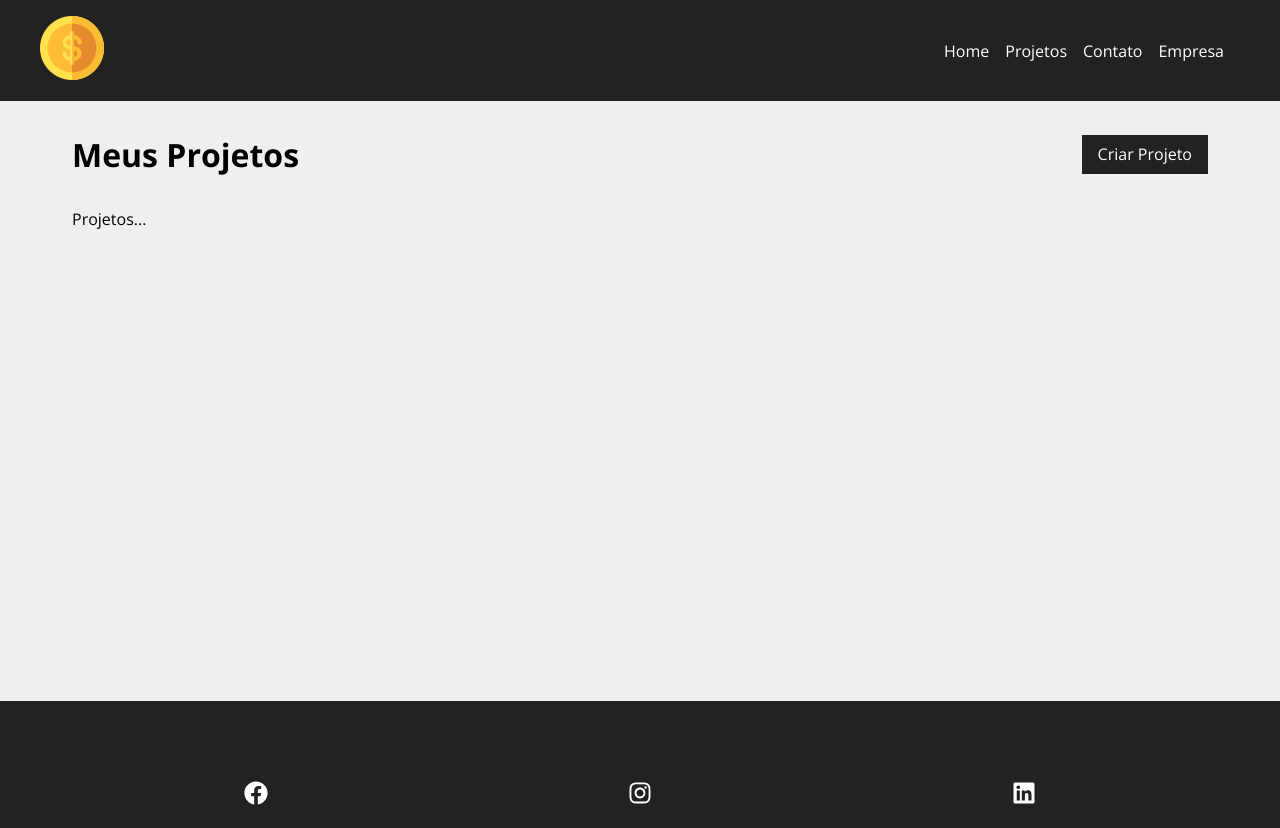
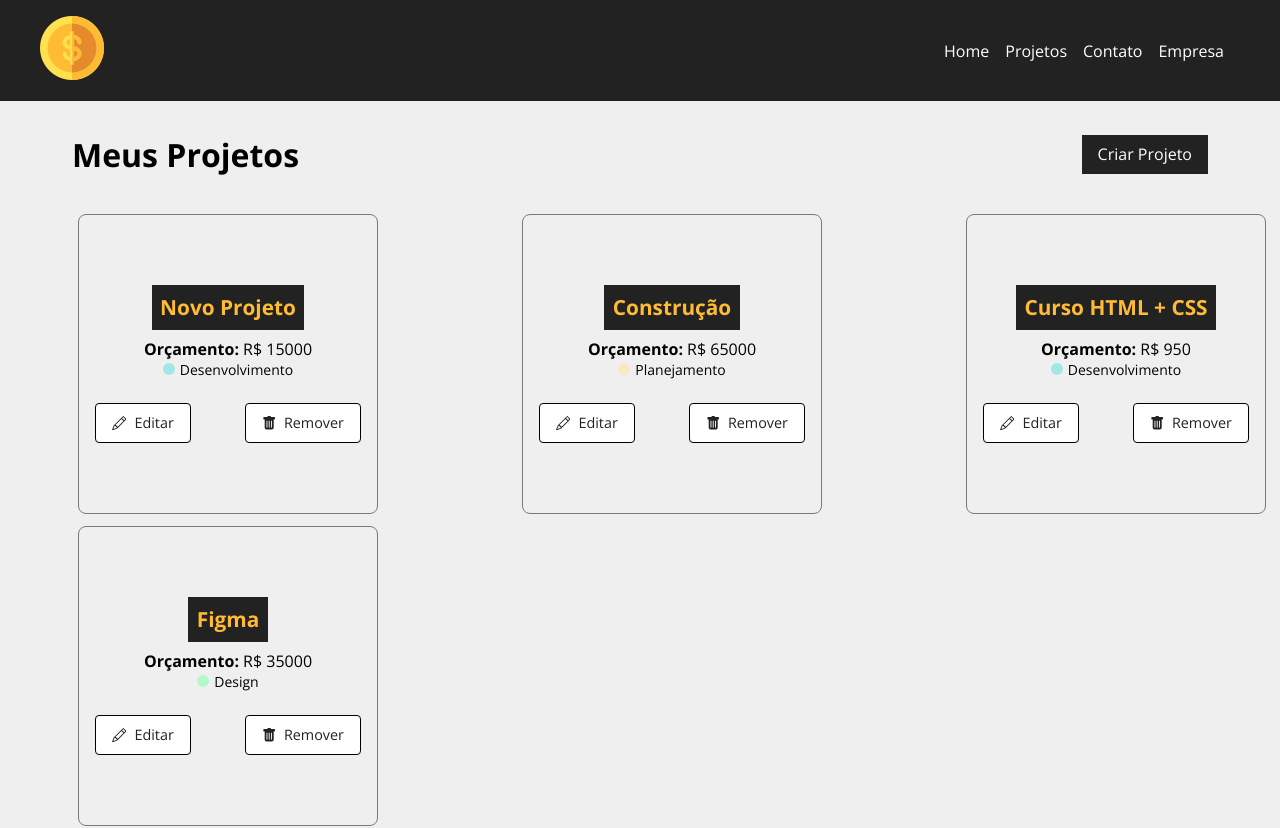
Before and after one commit to Filipe520/Costs, a React (Vite) app: page /projects in a window 1280 px wide. Shown: the top 828 px of the page. Built offline with nearby package versions, Linux system fonts and the light colour scheme; data requests are answered from the project's data file.

Commit message:
Resgatando projetos do banco de dados

```diff
--- a/db.json
+++ b/db.json
@@ -7,6 +7,39 @@
       "category": {
         "id": "2",
         "name": "Desenvolvimento"
+      },
+      "cost": 0,
+      "services": []
+    },
+    {
+      "id": "47b2",
+      "name": "Construção",
+      "budget": "65000",
+      "category": {
+        "id": "4",
+        "name": "Planejamento"
+      },
+      "cost": 0,
+      "services": []
+    },
+    {
+      "id": "e49f",
+      "name": "Curso HTML + CSS",
+      "budget": "950",
+      "category": {
+        "id": "2",
+        "name": "Desenvolvimento"
+      },
+      "cost": 0,
+      "services": []
+    },
+    {
+      "id": "e5c1",
+      "name": "Figma",
+      "budget": "35000",
+      "category": {
+        "id": "3",
+        "name": "Design"
       },
       "cost": 0,
       "services": []
--- /dev/null
+++ b/src/components/pages/Projects/ProjectCard/ProjectCard.jsx
@@ -0,0 +1,30 @@
+import styles from "./ProjectCard.module.css";
+import { Link } from "react-router-dom";
+
+import { BsFillTrashFill, BsPencil } from "react-icons/bs";
+
+const ProjectCard = ({ id, name, budget, category, handleRemover }) => {
+  return (
+    <div className={styles.project_card}>
+      <h4>{name}</h4>
+      <p>
+        <span>Orçamento:</span> R$ {budget}
+      </p>
+      <p className={styles.category_text}>
+        <span className={`${styles[category.toLowerCase()]}`}></span> {category}
+      </p>
+      <div className={styles.project_card_actions}>
+        <Link to={`/project/${id}`} className={styles.edit}>
+          <BsPencil /> Editar
+        </Link>
+        <button onClick={() => handleRemover(id)} className={styles.remove}>
+          <BsFillTrashFill />
+          Remover
+        </button>
+      </div>
+    </div>
+  );
+};
+
+export default ProjectCard;
+// This component represents a card for displaying project details.
--- /dev/null
+++ b/src/components/pages/Projects/ProjectCard/ProjectCard.module.css
@@ -0,0 +1,120 @@
+@import "../../../../index.css";
+
+.project_card {
+  display: flex;
+  flex-direction: column;
+  justify-content: center;
+  align-items: center;
+
+  background-color: var(--color-background);
+  box-shadow: var(--shadow);
+
+  border: 1px solid var(--border-03);
+  border-radius: 0.5rem;
+
+  padding: 1em;
+  margin: 0.5%;
+  height: 300px;
+  width: 300px;
+}
+
+.project_card h4 {
+  font-size: 1.3em;
+
+  color: var(--color-01);
+  background-color: var(--bg-01);
+
+  padding: 0.4em;
+  margin-bottom: 0.5rem;
+}
+
+.project_card p span {
+  font-weight: bold;
+}
+
+.category_text {
+  display: flex;
+  align-items: center;
+  font-size: 0.875rem;
+  color: var(--color-text-secondary);
+  margin-bottom: 0.5rem;
+}
+
+.category_text span {
+  display: block;
+  width: 12px;
+  height: 12px;
+  border-radius: 50%;
+  background-color: #ccc;
+  margin-right: 5px;
+}
+
+.category_text .infra {
+  background-color: var(--bg-05);
+}
+
+.category_text .desenvolvimento {
+  background-color: var(--bg-06);
+}
+
+.category_text .design {
+  background-color: var(--bg-07);
+}
+
+.category_text .planejamento {
+  background-color: var(--bg-08);
+}
+
+.project_card_actions {
+  display: flex;
+  justify-content: space-between;
+  align-items: center;
+  width: 100%;
+  margin-top: 1rem;
+}
+
+.project_card_actions a,
+.project_card_actions button {
+  display: flex;
+  justify-content: center;
+  align-items: center;
+
+  padding: 0.6rem 1rem;
+
+  border-radius: 0.25rem;
+  background-color: var(--bg-09);
+  color: var(--color-05);
+
+  text-decoration: none;
+  transition: background-color 0.3s ease;
+
+  border: 1px solid var(--border-02);
+
+  font-size: 0.9em;
+  cursor: pointer;
+}
+
+.project_card_actions svg {
+  margin-right: 0.5rem;
+}
+
+.project_card_actions a:hover,
+.project_card_actions button:hover {
+  background-color: var(--bg-01);
+  color: var(--color-01);
+}
+
+@media screen and (max-width: 768px) {
+  .project_card {
+    width: 100%;
+    height: auto;
+  }
+
+  .project_card h4 {
+    font-size: 1.2em;
+  }
+
+  .category_text {
+    font-size: 0.8rem;
+  }
+}
--- a/src/components/pages/Projects/Projects.jsx
+++ b/src/components/pages/Projects/Projects.jsx
@@ -4,14 +4,32 @@ import "./Projects.module.css";
 import Conteiner from "../../layout/Container/Container";
 import LinkButton from "../../layout/LinkButton/LinkButton";
 import styles from "./Projects.module.css";
+import ProjectCard from "./ProjectCard/ProjectCard";
+
+import { useState, useEffect } from "react";
 
 function Projets() {
   const location = useLocation();
+  const [projects, setProjects] = useState([]);
 
   let mensagem = "";
   if (location.state) {
     mensagem = location.state.message;
   }
+
+  useEffect(() => {
+    fetch("http://localhost:5000/projects", {
+      method: "GET",
+      headers: {
+        "Content-Type": "application/json",
+      },
+    })
+      .then((res) => res.json())
+      .then((data) => {
+        setProjects(data);
+      })
+      .catch((err) => console.log(err));
+  }, []);
 
   return (
     <div className={styles.project_conteiner}>
@@ -19,9 +37,18 @@ function Projets() {
         <h1>Meus Projetos</h1>
         <LinkButton to="/newproject" text="Criar Projeto" />
       </div>
-      {mensagem && <Mensagem tipo="erro" mensagem={mensagem} />}
+      {mensagem && <Mensagem tipo="success" mensagem={mensagem} />}
       <Conteiner customClass="start">
-        <p>Projetos...</p>
+        {projects.length > 0 &&
+          projects.map(({ id, name, budget, category }) => (
+            <ProjectCard
+              id={id}
+              name={name}
+              budget={budget}
+              category={category.name}
+              key={id}
+            />
+          ))}
       </Conteiner>
     </div>
   );
--- a/src/index.css
+++ b/src/index.css
@@ -13,6 +13,7 @@
   --color-02: #fff; /* texts & icons */
   --color-03: #ffffff; /* my name(autor) */
   --color-04: #7b7b7b; /* home => p */
+  --color-05: #222;
   --success-02: #639b61; /* success */
   --error-02: #721c24; /* error */
 
@@ -21,6 +22,11 @@
   --bg-02: #efefef; /* container */
   --bg-03: #222222; /* navbar */
   --bg-04: #000000e5;
+  --bg-05: #ffaebc;
+  --bg-06: #a0e7e5;
+  --bg-07: #b4f8c8;
+  --bg-08: #fbe7c6;
+  --bg-09: #fff;
   --bg-trasparent-01: rgba(0, 0, 0, 0.541);
   --success-01: #d4edda; /* success */
   --error-01: #f8d7da; /* error */
@@ -28,6 +34,7 @@
   /* Borders */
   --border-01: rgba(255, 255, 255, 0.233); /* author's edge */
   --border-02: #000;
+  --border-03: #7a7a7a;
   --success-03: #c3e6cb; /* success */
   --error-03: #f5c6cb; /* error */
 }
```
